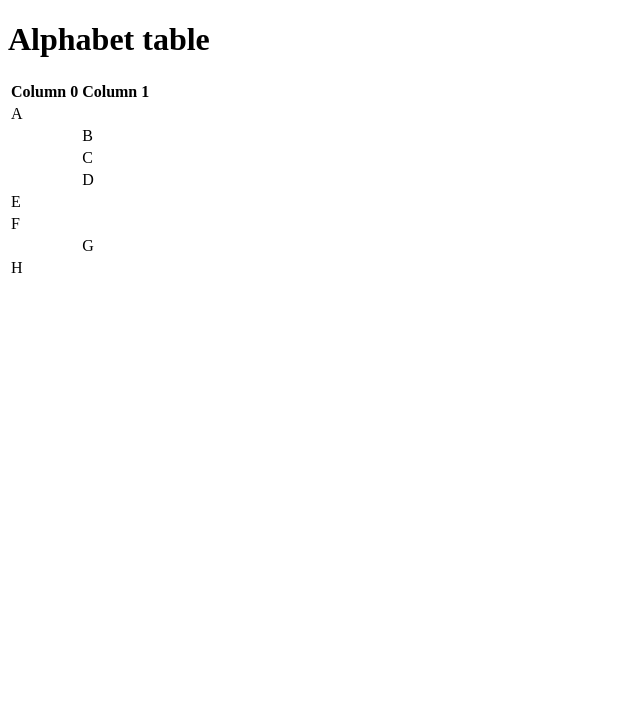
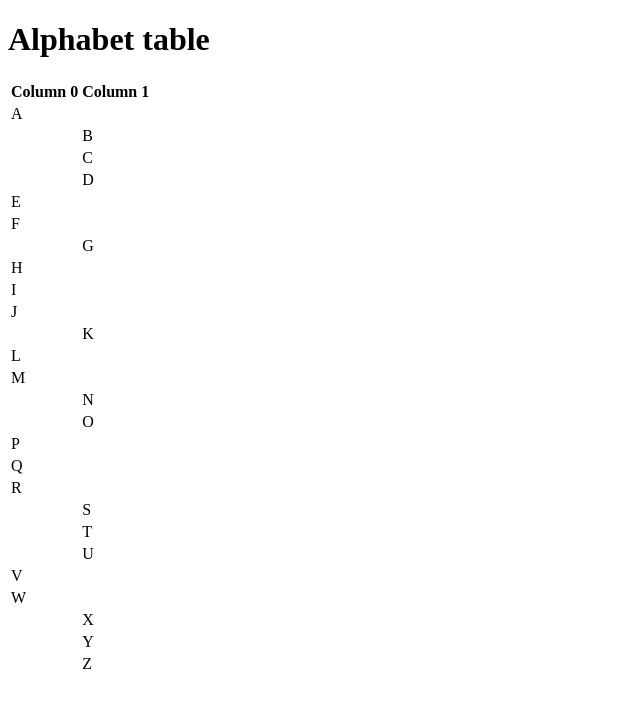
Before and after one commit to comp426-2022-spring/a00-skylerwon, a website: page index.html in a window 1280 px wide. Shown: the whole page, without its empty margins (0-640 px from the left). Drawn offline with Linux system fonts and the light colour scheme.

Commit message:
Added Alphabet

```diff
--- a/index.html
+++ b/index.html
@@ -39,6 +39,60 @@
   					<tr>
     					<td>H</td><td></td>
   					</tr>
+					<tr>
+    					<td>I</td><td></td>
+  					</tr>
+					<tr>
+    					<td>J</td><td></td>
+  					</tr>
+					<tr>
+    					<td></td><td>K</td>
+  					</tr>
+					<tr>
+    					<td>L</td><td></td>
+  					</tr>
+					<tr>
+    					<td>M</td><td></td>
+  					</tr>
+					<tr>
+    					<td></td><td>N</td>
+  					</tr>
+					<tr>
+    					<td></td><td>O</td>
+  					</tr>
+					<tr>
+    					<td>P</td><td></td>
+  					</tr>
+					<tr>
+    					<td>Q</td><td></td>
+  					</tr>
+					<tr>
+    					<td>R</td><td></td>
+  					</tr>
+					<tr>
+    					<td></td><td>S</td>
+  					</tr>
+					<tr>
+    					<td></td><td>T</td>
+  					</tr>
+					<tr>
+    					<td></td><td>U</td>
+  					</tr>
+					<tr>
+    					<td>V</td><td></td>
+  					</tr>
+					<tr>
+    					<td>W</td><td></td>
+  					</tr>
+					  <tr>
+    					<td></td><td>X</td>
+  					</tr>
+					<tr>
+    					<td></td><td>Y</td>
+  					</tr>
+					<tr>
+    					<td></td><td>Z</td>
+  					</tr>
 				</tbody>
 			</table>
         </div>
```
